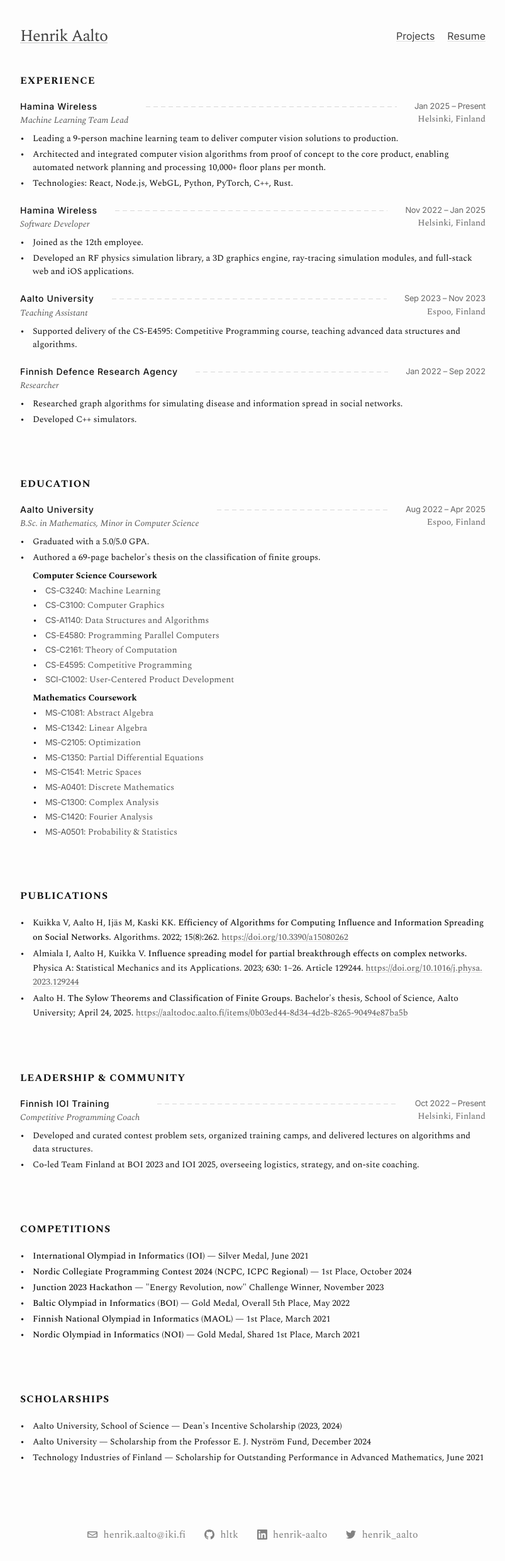
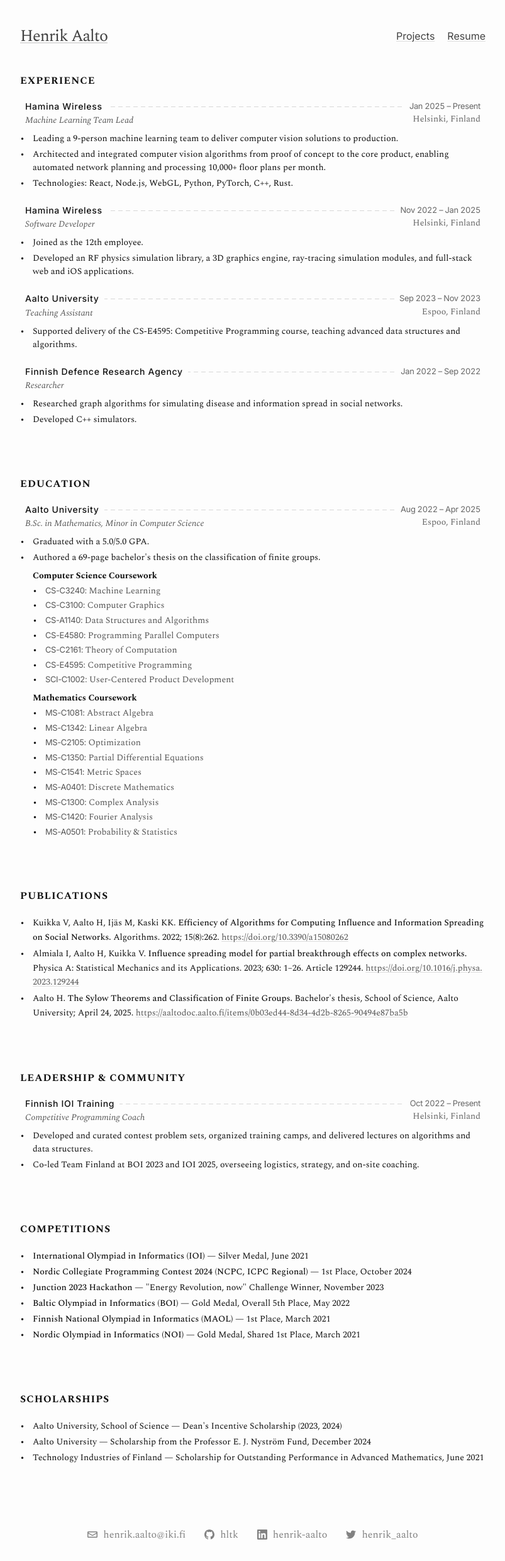
Before and after one commit to hltk/hltk.github.io, a Jekyll site: the page built from resume.md, in a window 1280 px wide. Shown: the whole page at 63% size, without its empty margins (238-1041 px from the left). Built offline with Jekyll 4.4.1, drawn with Linux system fonts in a browser that asks for light colours.

Commit message:
fix: improve resume header line alignment and spacing
Replace flex-based dotted line with full-width background line that text elements can cover. This fixes the cutoff issue when position text is longer than organization name. Also increased padding for better visual spacing.

```diff
--- a/assets/main.scss
+++ b/assets/main.scss
@@ -294,10 +294,28 @@ h1, h2, h3, h4, h5, h6 {
   align-items: flex-start;
   margin-bottom: var(--spacing-sm);
   gap: var(--spacing-md);
+  position: relative;
+
+  // Full-width background dotted line using ::before for opacity control
+  &::before {
+    content: '';
+    position: absolute;
+    left: 0;
+    right: 0;
+    top: calc(var(--spacing-sm) + 1px);
+    height: 1px;
+    background-image: linear-gradient(to right, var(--color-text-tertiary) 60%, transparent 60%);
+    background-size: 12px 1px;
+    background-repeat: repeat-x;
+    opacity: 0.25;
+    z-index: 0;
+  }
 
   .resume-left {
     flex: 0 1 auto;
     order: 1;
+    position: relative;
+    z-index: 1;
   }
 
   .resume-right {
@@ -305,19 +323,8 @@ h1, h2, h3, h4, h5, h6 {
     order: 3;
     text-align: right;
     line-height: var(--line-height-tight);
-  }
-
-  // Modern dotted line between left and right sections
-  &::after {
-    content: '';
-    flex: 1;
-    height: 1px;
-    background-image: linear-gradient(to right, var(--color-text-tertiary) 60%, transparent 60%);
-    background-size: 12px 1px;
-    background-repeat: repeat-x;
-    margin: calc(var(--spacing-sm) + 1px) var(--spacing-sm) 0;
-    order: 2;
-    opacity: 0.25;
+    position: relative;
+    z-index: 1;
   }
 }
 
@@ -329,6 +336,11 @@ h1, h2, h3, h4, h5, h6 {
   font-weight: var(--font-weight-normal);
   font-variant-numeric: tabular-nums;
   color: var(--color-text-tertiary);
+  background-color: var(--color-bg);
+  padding: 0 var(--spacing-sm);
+  position: relative;
+  width: fit-content;
+  margin-left: auto;
 }
 
 // Organization/institution name
@@ -338,9 +350,12 @@ h1, h2, h3, h4, h5, h6 {
   letter-spacing: 0.05em;
   font-weight: var(--font-weight-medium);
   margin: 0;
-  padding: 0;
+  padding: 0 var(--spacing-sm);
   color: var(--color-text-primary);
   line-height: var(--line-height-tight);
+  background-color: var(--color-bg);
+  position: relative;
+  width: fit-content;
 }
 
 // Position/title - tightly coupled below org name
@@ -350,6 +365,10 @@ h1, h2, h3, h4, h5, h6 {
   margin: 2px 0 0 0;
   color: var(--color-text-secondary);
   font-style: italic;
+  background-color: var(--color-bg);
+  padding: 0 var(--spacing-sm);
+  position: relative;
+  width: fit-content;
 }
 
 // Location info
@@ -357,6 +376,11 @@ h1, h2, h3, h4, h5, h6 {
   display: block;
   margin-top: 2px;
   color: var(--color-text-tertiary);
+  background-color: var(--color-bg);
+  padding: 0 var(--spacing-sm);
+  position: relative;
+  width: fit-content;
+  margin-left: auto;
 }
 
 // Details/bullet points
```
